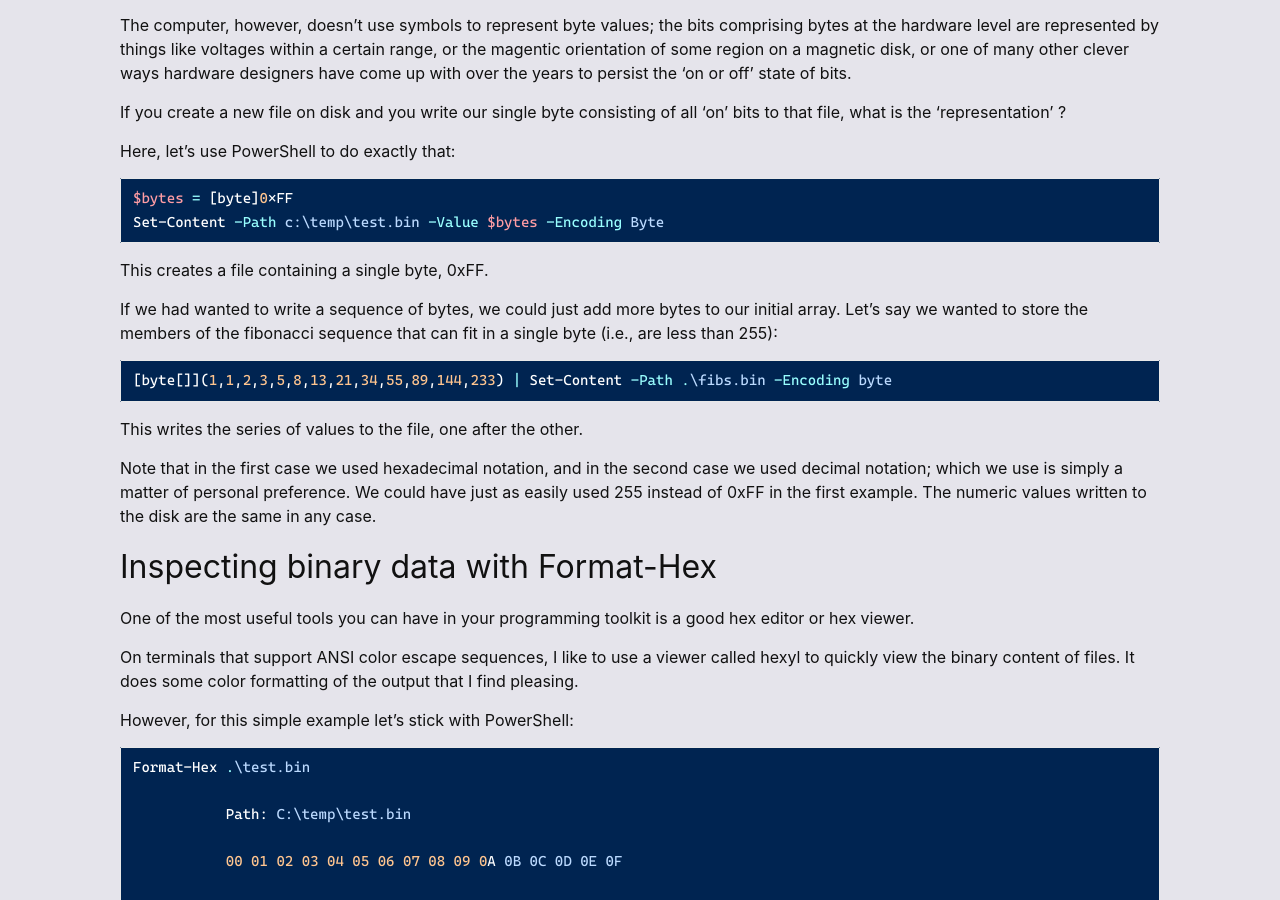
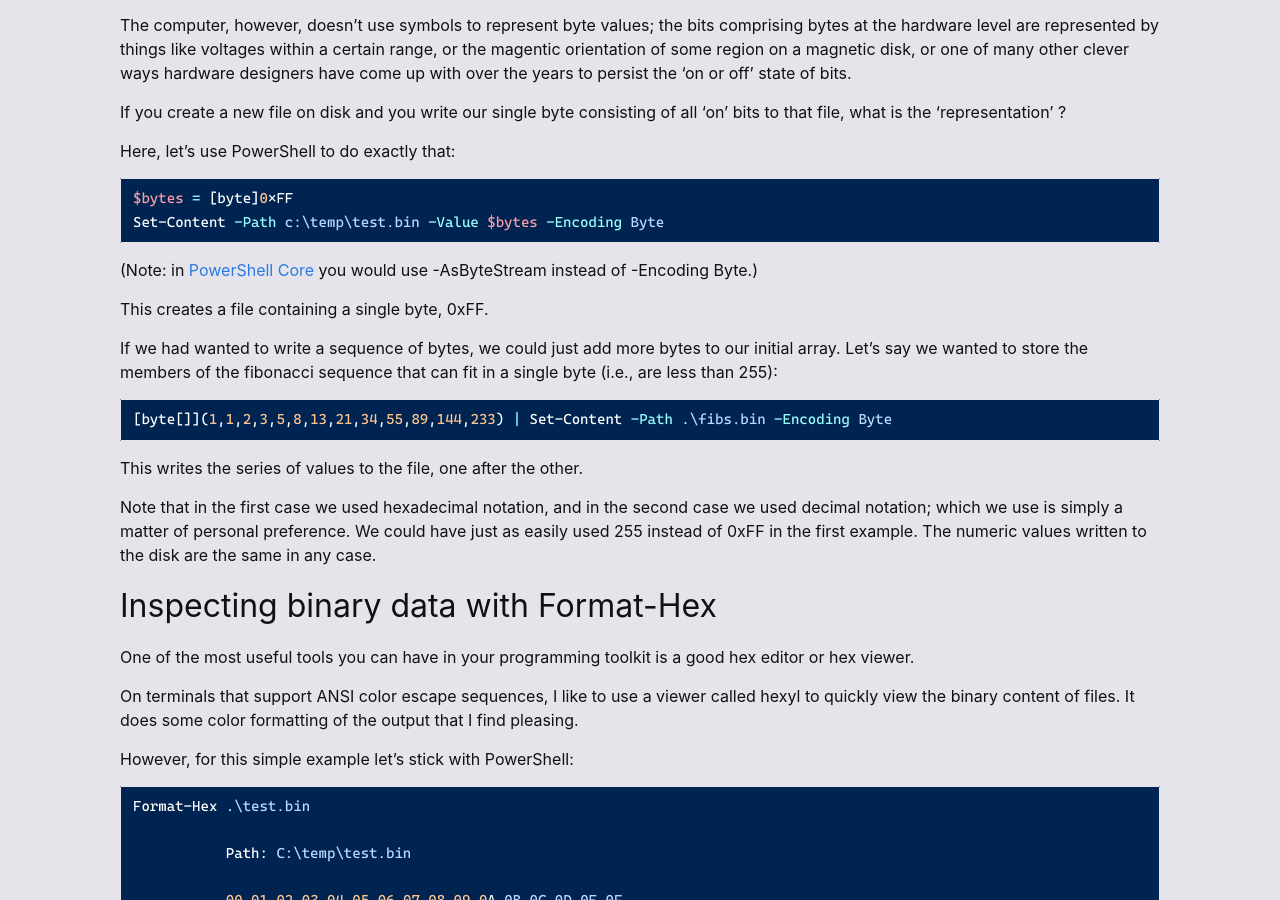
Before and after one commit to Treit/treit.github.io, a Jekyll site: the page built from _posts/2019/2019-05-04-GettingComfortableWithBinary.md, in a window 1280 px wide and 900 px high, scrolled down 1590 px. Built offline with Jekyll 4.4.1, drawn with Linux system fonts in a browser that asks for light colours.

Commit message:
Add note about PowerShell Core.

```diff
--- a/_posts/2019/2019-05-04-GettingComfortableWithBinary.md
+++ b/_posts/2019/2019-05-04-GettingComfortableWithBinary.md
@@ -117,12 +117,14 @@ $bytes = [byte]0xFF
 Set-Content -Path c:\temp\test.bin -Value $bytes -Encoding Byte
 {% endhighlight %}
 
+(Note: in [PowerShell Core](https://docs.microsoft.com/en-us/shows/it-ops-talk/how-to-install-powershell-7) you would use -AsByteStream instead of -Encoding Byte.)
+
 This creates a file containing a single byte, 0xFF.
 
 If we had wanted to write a sequence of bytes, we could just add more bytes to our initial array. Let’s say we wanted to store the members of the fibonacci sequence that can fit in a single byte (i.e., are less than 255):
 
 {% highlight PowerShell %}
-[byte[]](1,1,2,3,5,8,13,21,34,55,89,144,233) | Set-Content -Path .\fibs.bin -Encoding byte
+[byte[]](1,1,2,3,5,8,13,21,34,55,89,144,233) | Set-Content -Path .\fibs.bin -Encoding Byte
 {% endhighlight %}
 
 This writes the series of values to the file, one after the other.
```
